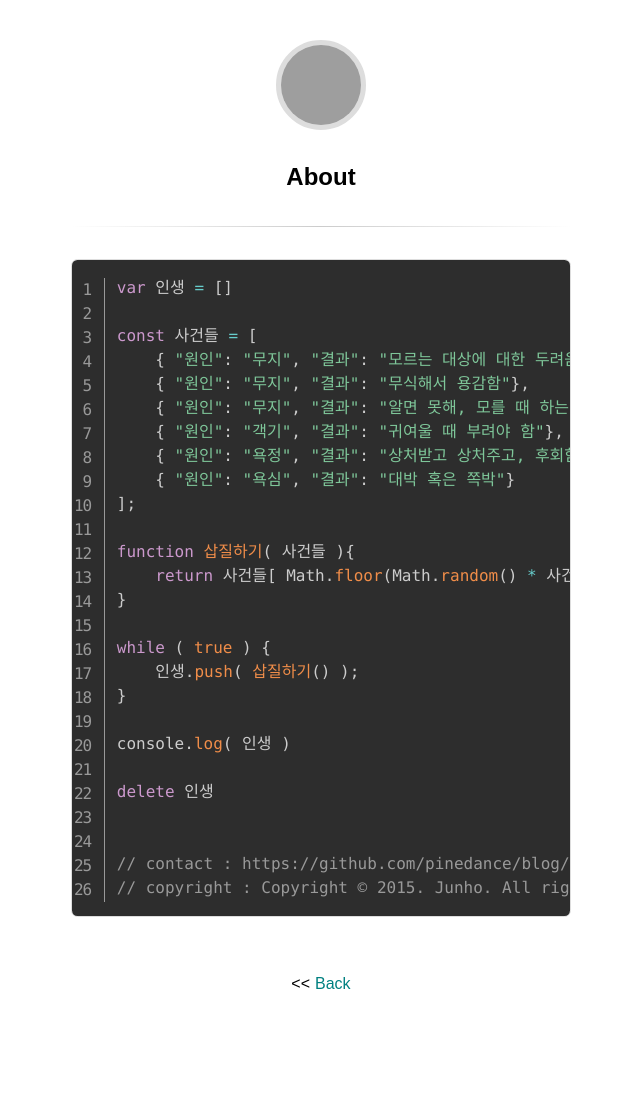
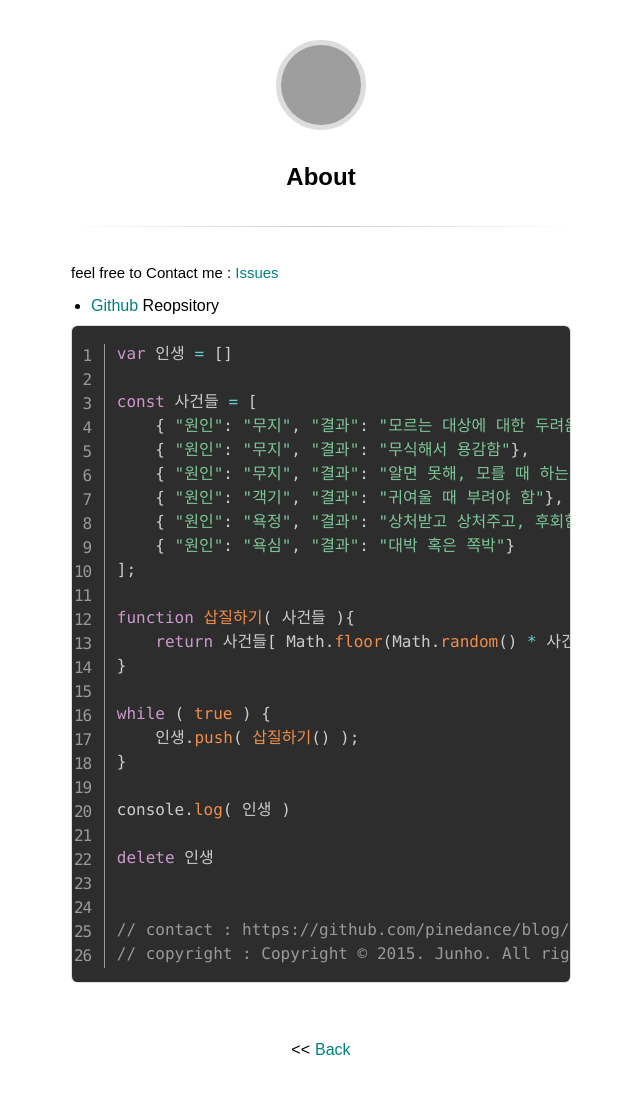
Before and after one commit to pinedance/blog, a Jekyll site: the page built from about.md, in a window 1280 px wide, cut to the strip 0-1104 px from the top of the page. Shown: the top 1094 px of the strip, without its empty margins (319-959 px from the left). Built offline with Jekyll 4.4.1, drawn with Linux system fonts in a browser that asks for light colours; some web fonts are replaced; comment, search, counter and statistics services are not loaded; before the commit the page ends 1038 px from its top, so only the background shows below that; some of the changed lines change nothing that is shown; grey boxes are pictures that could not be loaded.

Commit message:
update profile

````diff
--- a/_config.yml
+++ b/_config.yml
@@ -6,8 +6,8 @@
 # 'jekyll serve'. If you change this file, please restart the server process.
 
 # Site Info
-title:              "NowHere"
-description:        "생각격리실"
+title:              "NowHere Blog"
+description:        "생각격리실. 머리 속에 떠오르는 생각들, 피할 수 없었던 삽질들을 잊지 않도록 기록해 둔다."
 #google_verify:      epFgX0s_0RM3CdjwFcsewfXzPov2g8s9ZBOLyaIUH-o # Put your Google Verification here
 google_analytics:   UA-72863252-1 # Put your Google Analytics code
 url: "https://pinedance.github.io/blog" # the base hostname & protocol for your site
--- a/about.md
+++ b/about.md
@@ -2,6 +2,11 @@
 layout: page
 title: About
 ---
+
+
+feel free to Contact me : [Issues](//github.com/pinedance/pinedance.github.io/issues)
+
+* [Github](https://github.com/pinedance) Reopsitory
 
 ```javascript
 var 인생 = []
````
